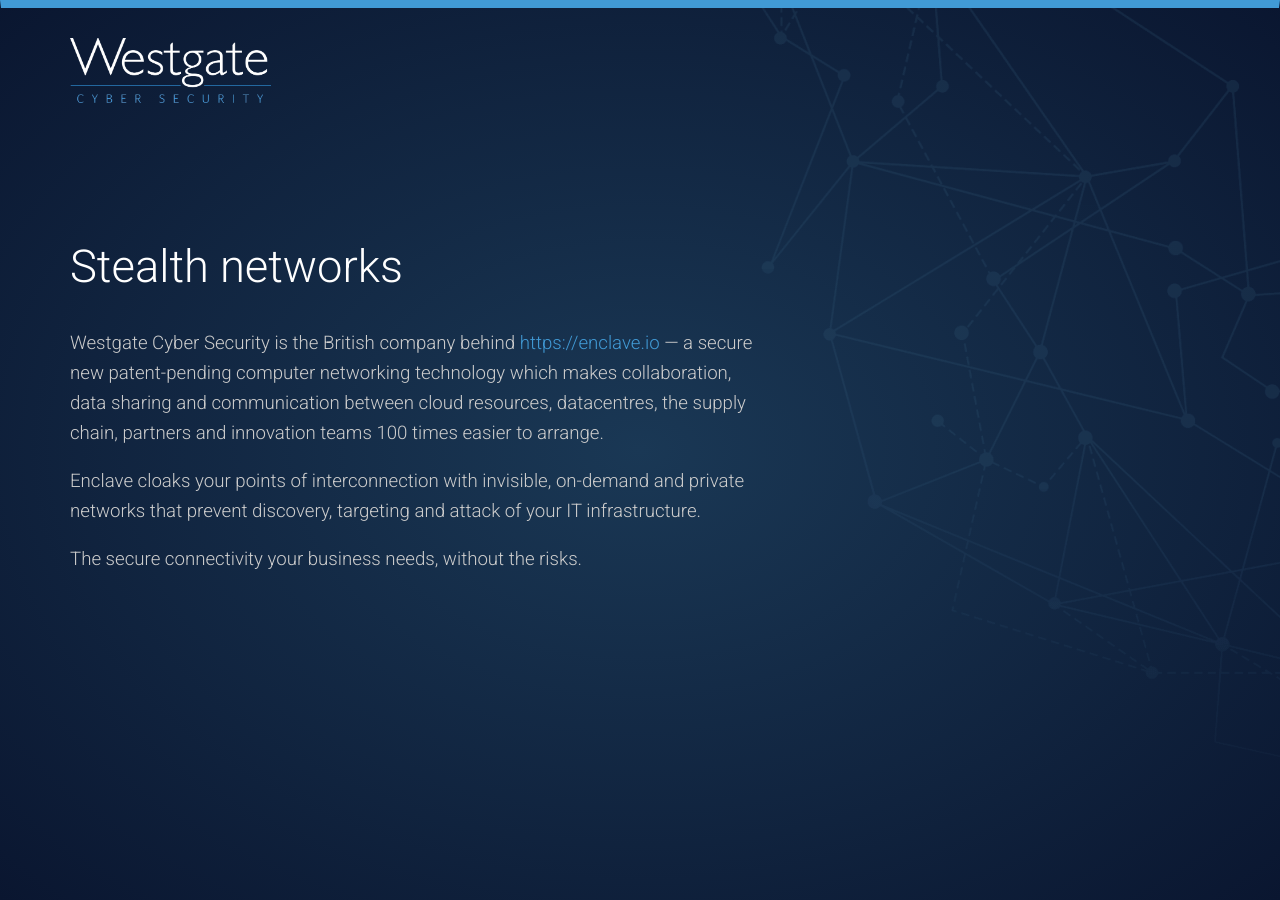
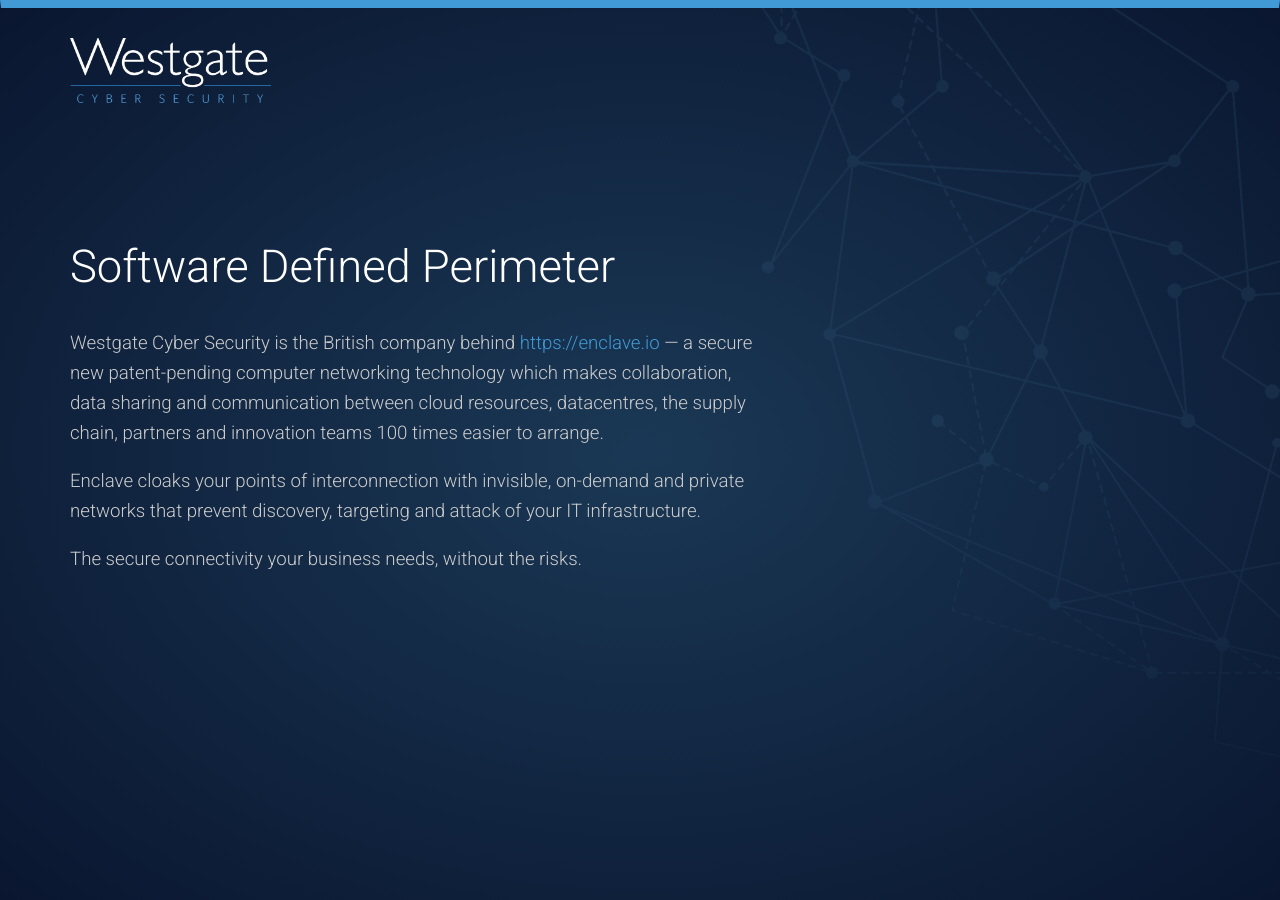
Before and after one commit to westgatecyber/westgatecyber.github.io, a Jekyll site: the page built from index.html, in a window 1280 px wide. Built offline with Jekyll 4.4.1, drawn with Linux system fonts in a browser that asks for light colours; nearby versions of some CDN libraries.

Commit message:
Update index.html

```diff
--- a/index.html
+++ b/index.html
@@ -7,7 +7,7 @@ redirect_from:
 
 <div id="home" class="container fill">
 
-    <h1 id="strapline">Stealth networks</h1>
+    <h1 id="strapline">Software Defined Perimeter</h1>
     <p class="summary">Westgate Cyber Security is the British company behind <a href="https://enclave.io" target="_blank">https://enclave.io</a> — a secure new patent-pending computer networking technology which makes collaboration, data sharing and communication between cloud resources, datacentres, the supply chain, partners and innovation teams 100 times easier to arrange.</p>
     <p class="summary">Enclave cloaks your points of interconnection with invisible, on-demand and private networks that prevent discovery, targeting and attack of your IT infrastructure.</p>
     <p class="summary">The secure connectivity your business needs, without the risks.</p>
```
